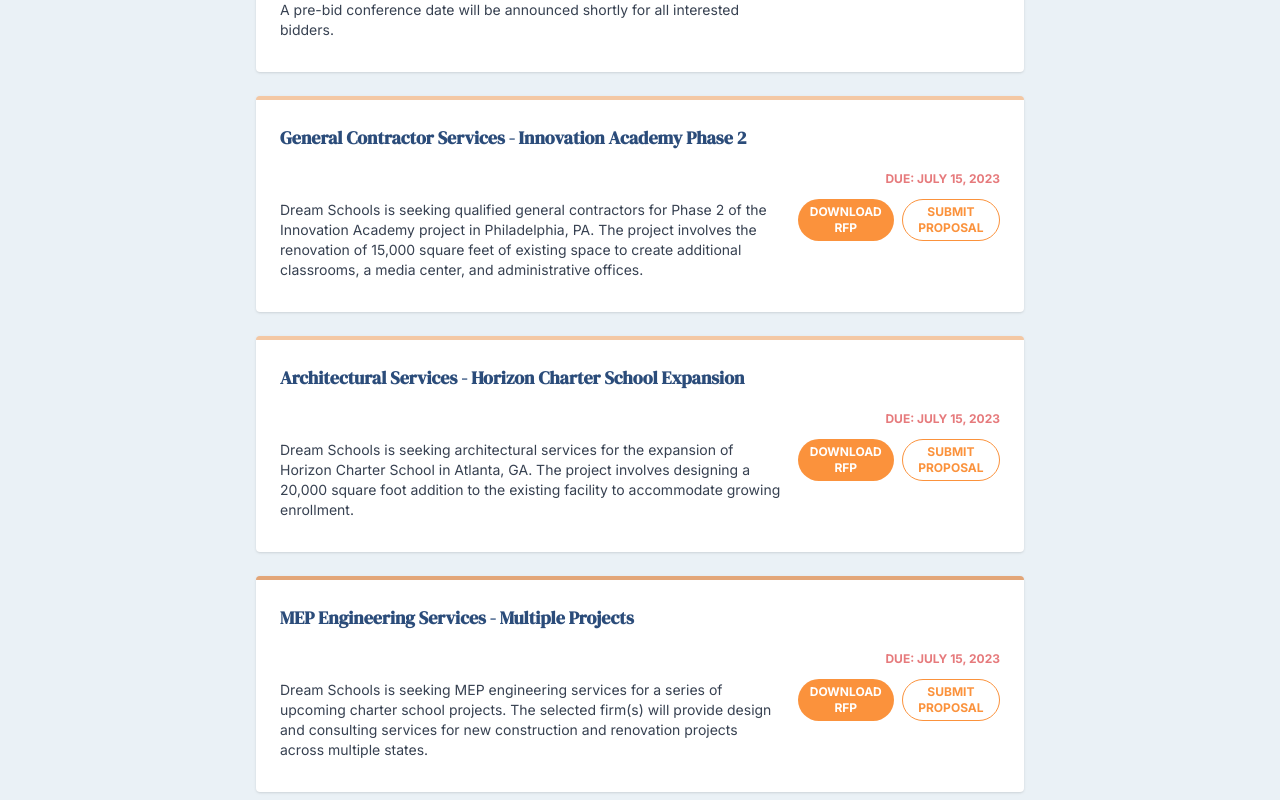
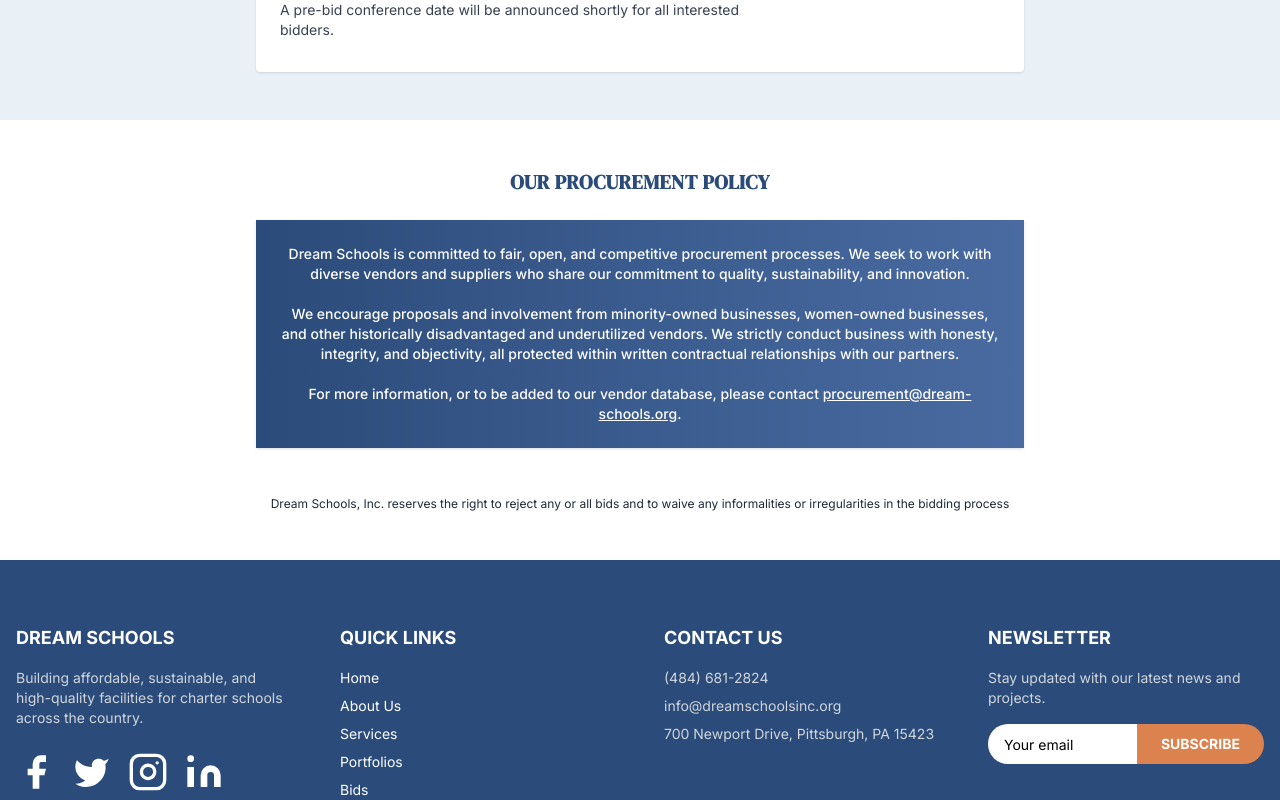
Before and after one commit to nwumefr/vacs-web-v3, a Next.js app in the folder VACS-web-project-main/: page /bids in a window 1280 px wide. Shown: the part 900-1700 px from the top of the page. Built offline with nearby package versions, Linux system fonts and the light colour scheme.

Commit message:
fixing bids page and removing unwanted bids

```diff
--- a/VACS-web-project-main/app/bids/page.tsx
+++ b/VACS-web-project-main/app/bids/page.tsx
@@ -70,63 +70,8 @@ A pre-bid conference date will be announced shortly for all interested bidders.
                 </div>
               </div>
             </div>
-            {/* Opportunity 1 */}
-            <div className="bg-white rounded shadow p-6 flex flex-col md:flex-row md:items-center justify-between border-t-4 border-[#f4c8a4]">
-              <div>
-                <h3 className="font-display font-bold text-lg text-[#2b4c7a]">General Contractor Services - Innovation Academy Phase 2</h3>
-                <p className="text-gray-700 text-sm mt-1 mb-2 max-w-2xl">
-                  Dream Schools is seeking qualified general contractors for Phase 2 of the Innovation Academy project in Philadelphia, PA. The project involves the renovation of 15,000 square feet of existing space to create additional classrooms, a media center, and administrative offices.
-                </p>
-              </div>
-              <div className="flex flex-col md:items-end gap-2 md:ml-4 min-w-[160px]">
-                <span className="text-xs font-semibold mb-1 text-[#e67a7c]">DUE: JULY 15, 2023</span>
-                <div className="flex gap-2">
-                  <button className="bg-orange-400 hover:bg-orange-500 text-white text-xs font-bold py-1 px-3 rounded-full">DOWNLOAD RFP</button>
-                  <button className="bg-white border border-orange-400 text-orange-400 hover:bg-orange-50 text-xs font-bold py-1 px-3 rounded-full">
-                    <Link href="mailto:info@dreamschoolsinc.org?subject=Bid%20Submission&body=I%20wanted%20to%20reach%20out">
-                    SUBMIT PROPOSAL
-                    </Link>
-                    </button></div>
-              </div>
-            </div>
-            {/* Opportunity 2 */}
-            <div className="bg-white rounded shadow p-6 flex flex-col md:flex-row md:items-center justify-between border-t-4 border-[#f4c8a4]">
-              <div>
-                <h3 className="font-display font-bold text-lg text-[#2b4c7a]">Architectural Services - Horizon Charter School Expansion</h3>
-                <p className="text-gray-700 text-sm mt-1 mb-2 max-w-2xl">
-                  Dream Schools is seeking architectural services for the expansion of Horizon Charter School in Atlanta, GA. The project involves designing a 20,000 square foot addition to the existing facility to accommodate growing enrollment.
-                  </p>
-              </div>
-              <div className="flex flex-col md:items-end gap-2 md:ml-4 min-w-[160px]">
-                <span className="text-xs font-semibold mb-1 text-[#e67a7c]">DUE: JULY 15, 2023</span>
-                <div className="flex gap-2">
-                  <button className="bg-orange-400 hover:bg-orange-500 text-white text-xs font-bold py-1 px-3 rounded-full">DOWNLOAD RFP</button>
-                  <button className="bg-white border border-orange-400 text-orange-400 hover:bg-orange-50 text-xs font-bold py-1 px-3 rounded-full">
-                    <Link href="mailto:info@dreamschoolsinc.org?subject=Bid%20Submission&body=I%20wanted%20to%20reach%20out">
-                    SUBMIT PROPOSAL
-                    </Link>
-                    </button></div>
-              </div>
-            </div>
-            {/* Opportunity 3 */}
-            <div className="bg-white rounded shadow p-6 flex flex-col md:flex-row md:items-center justify-between border-t-4 border-[#e3a678]">
-              <div>
-                <h3 className="font-display font-bold text-lg text-[#2b4c7a]">MEP Engineering Services - Multiple Projects</h3>
-                <p className="text-gray-700 text-sm mt-1 mb-2 max-w-2xl">
-                  Dream Schools is seeking MEP engineering services for a series of upcoming charter school projects. The selected firm(s) will provide design and consulting services for new construction and renovation projects across multiple states.
-                </p>
-              </div>
-              <div className="flex flex-col md:items-end gap-2 md:ml-4 min-w-[160px]">
-                <span className="text-xs font-semibold mb-1 text-[#e67a7c]">DUE: JULY 15, 2023</span>
-                <div className="flex gap-2">
-                  <button className="bg-orange-400 hover:bg-orange-500 text-white text-xs font-bold py-1 px-3 rounded-full">DOWNLOAD RFP</button>
-                  <button className="bg-white border border-orange-400 text-orange-400 hover:bg-orange-50 text-xs font-bold py-1 px-3 rounded-full">
-                    <Link href="mailto:info@dreamschoolsinc.org?subject=Bid%20Submission&body=I%20wanted%20to%20reach%20out">
-                    SUBMIT PROPOSAL
-                    </Link>
-                    </button></div>
-              </div>
-            </div>
+              {/* </div> */}
+            {/* </div> */}
           </div>
         </div>
       </section>
```
